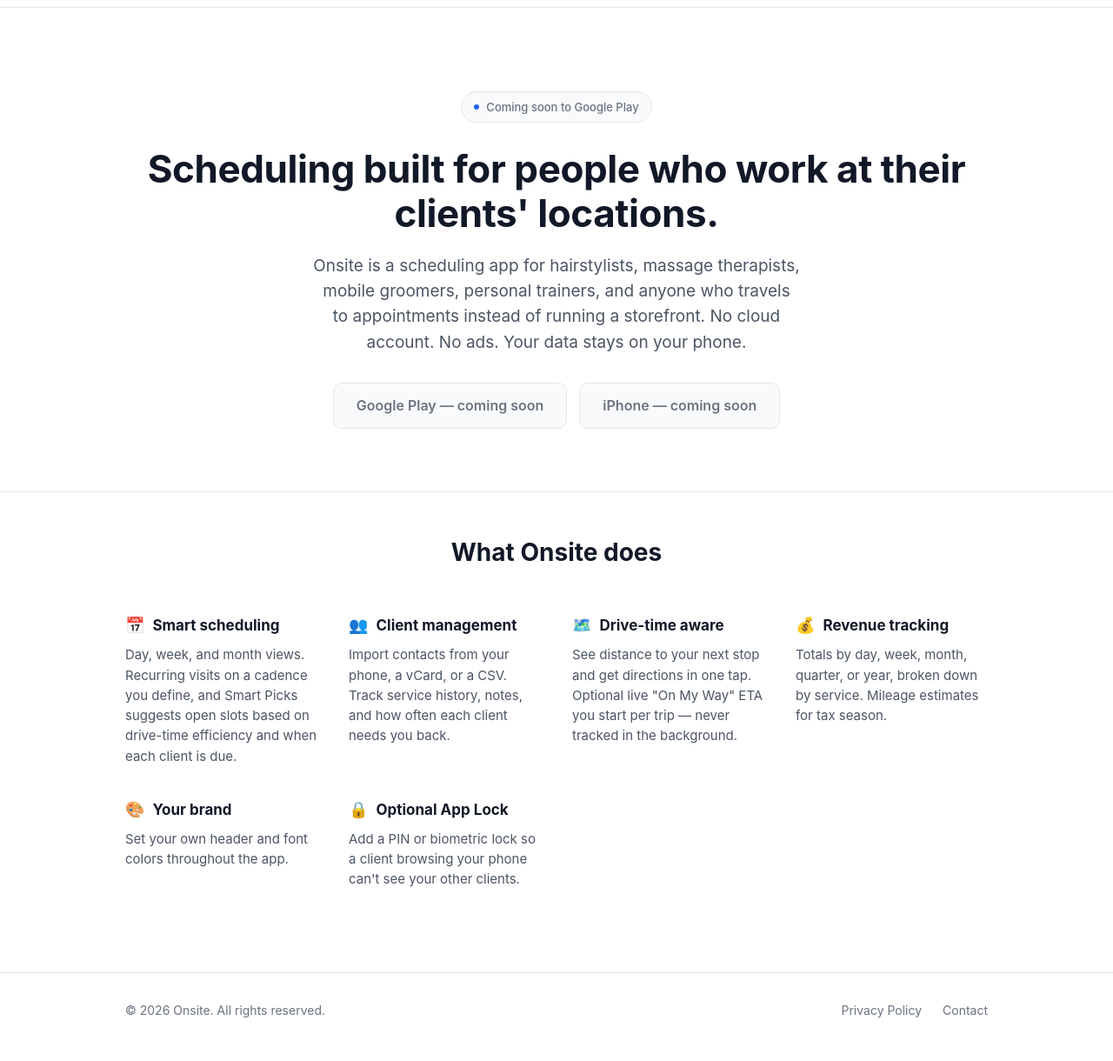
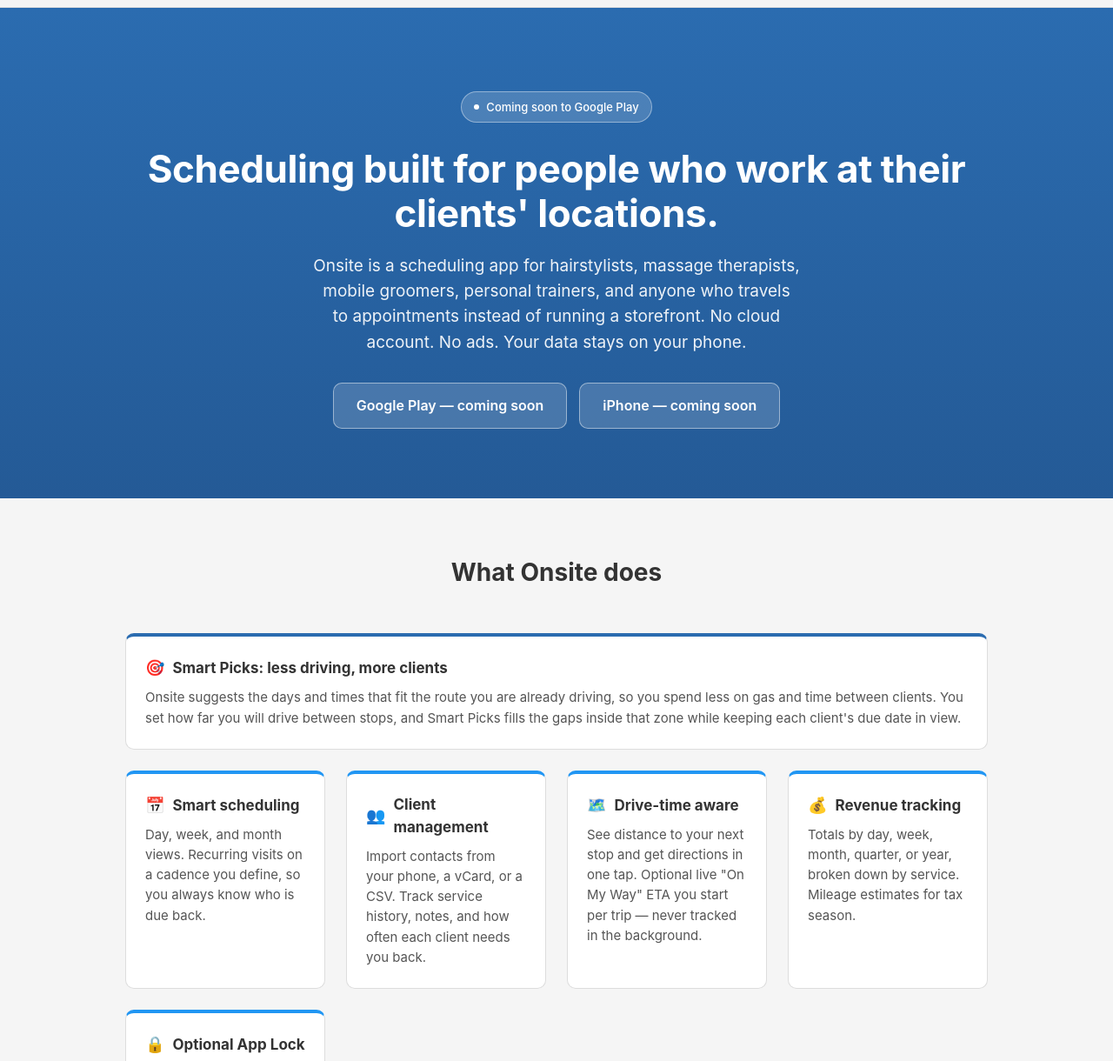
Before and after one commit to onsiteapp/onsiteapp.github.io, a plain HTML site: page index.html in a window 1280 px wide. Shown: the part 69-1289 px from the top of the page at 87% size. Drawn offline with Linux system fonts and the light colour scheme.

Commit message:
Add files via upload
added app colors

```diff
--- a/index.html
+++ b/index.html
@@ -46,8 +46,12 @@
     <h2>What Onsite does</h2>
     <div class="feature-grid">
       <div class="feature-card">
+        <h3><span class="feature-icon">🎯</span> Smart Picks: less driving, more clients</h3>
+        <p>Onsite suggests the days and times that fit the route you are already driving, so you spend less on gas and time between clients. You set how far you will drive between stops, and Smart Picks fills the gaps inside that zone while keeping each client's due date in view.</p>
+      </div>
+      <div class="feature-card">
         <h3><span class="feature-icon">📅</span> Smart scheduling</h3>
-        <p>Day, week, and month views. Recurring visits on a cadence you define, and Smart Picks suggests open slots based on drive-time efficiency and when each client is due.</p>
+        <p>Day, week, and month views. Recurring visits on a cadence you define, so you always know who is due back.</p>
       </div>
       <div class="feature-card">
         <h3><span class="feature-icon">👥</span> Client management</h3>
@@ -60,10 +64,6 @@
       <div class="feature-card">
         <h3><span class="feature-icon">💰</span> Revenue tracking</h3>
         <p>Totals by day, week, month, quarter, or year, broken down by service. Mileage estimates for tax season.</p>
-      </div>
-      <div class="feature-card">
-        <h3><span class="feature-icon">🎨</span> Your brand</h3>
-        <p>Set your own header and font colors throughout the app.</p>
       </div>
       <div class="feature-card">
         <h3><span class="feature-icon">🔒</span> Optional App Lock</h3>
--- a/style.css
+++ b/style.css
@@ -1,11 +1,14 @@
+/* The app's palette (see docs/APP_COLORS.md). */
 :root {
-  --accent: #2563eb;
-  --ink: #111827;
-  --ink-soft: #4b5563;
-  --muted: #6b7280;
-  --line: #e5e7eb;
+  --accent: #2196f3;      /* primary blue: buttons, accents */
+  --accent-deep: #2b6cb0; /* secondary blue: hero (white text passes contrast here) */
+  --brand: #2563eb;       /* the pin mark only */
+  --ink: #333333;
+  --ink-soft: #555555;
+  --muted: #666666;
+  --line: #dddddd;
   --bg: #ffffff;
-  --bg-soft: #f9fafb;
+  --bg-soft: #f5f5f5;     /* the app's header gray */
 }
 
 * {
@@ -32,6 +35,7 @@ body {
 
 /* Header / logo lockup */
 header.site {
+  background: var(--bg-soft);
   border-bottom: 1px solid var(--line);
 }
 
@@ -75,8 +79,10 @@ nav.site-nav a:hover {
 
 /* Hero */
 .hero {
-  padding: 96px 0 72px;
+  padding: 96px 0 80px;
   text-align: center;
+  background: linear-gradient(180deg, #2b6cb0 0%, #245a96 100%);
+  color: #ffffff;
 }
 
 .hero h1 {
@@ -88,7 +94,8 @@ nav.site-nav a:hover {
 
 .hero p.lede {
   font-size: 19px;
-  color: var(--ink-soft);
+  color: #ffffff;
+  opacity: 0.92;
   max-width: 560px;
   margin: 0 auto 32px;
 }
@@ -97,9 +104,9 @@ nav.site-nav a:hover {
   display: inline-flex;
   align-items: center;
   gap: 8px;
-  background: var(--bg-soft);
-  border: 1px solid var(--line);
-  color: var(--muted);
+  background: rgba(255, 255, 255, 0.16);
+  border: 1px solid rgba(255, 255, 255, 0.4);
+  color: #ffffff;
   font-size: 13px;
   font-weight: 500;
   padding: 7px 14px;
@@ -111,7 +118,7 @@ nav.site-nav a:hover {
   width: 6px;
   height: 6px;
   border-radius: 50%;
-  background: var(--accent);
+  background: #ffffff;
 }
 
 .platform-row {
@@ -133,16 +140,16 @@ nav.site-nav a:hover {
 }
 
 .btn.disabled {
-  background: var(--bg-soft);
-  color: var(--muted);
-  border: 1px solid var(--line);
+  background: rgba(255, 255, 255, 0.16);
+  color: #ffffff;
+  border: 1px solid rgba(255, 255, 255, 0.45);
   cursor: default;
 }
 
 /* Features */
 .features {
-  padding: 48px 0 96px;
-  border-top: 1px solid var(--line);
+  padding: 64px 0 96px;
+  background: var(--bg-soft);
 }
 
 .features h2 {
@@ -154,7 +161,21 @@ nav.site-nav a:hover {
 .feature-grid {
   display: grid;
   grid-template-columns: repeat(auto-fit, minmax(220px, 1fr));
-  gap: 36px;
+  gap: 24px;
+}
+
+.feature-card {
+  background: #ffffff;
+  border: 1px solid var(--line);
+  border-top: 4px solid var(--accent);
+  border-radius: 10px;
+  padding: 22px 22px 24px;
+}
+
+/* The lead feature spans the grid, in the app's primary blue. */
+.feature-card:first-child {
+  grid-column: 1 / -1;
+  border-top-color: var(--accent-deep);
 }
 
 .feature-card h3 {
@@ -177,7 +198,7 @@ nav.site-nav a:hover {
 
 /* Footer */
 footer.site {
-  border-top: 1px solid var(--line);
+  background: #333333;
   padding: 32px 0;
 }
 
@@ -188,17 +209,17 @@ footer.site {
   flex-wrap: wrap;
   gap: 16px;
   font-size: 14px;
-  color: var(--muted);
+  color: #dddddd;
 }
 
 .site-footer-inner a {
-  color: var(--muted);
+  color: #dddddd;
   margin-left: 20px;
   text-decoration: none;
 }
 
 .site-footer-inner a:hover {
-  color: var(--ink);
+  color: #ffffff;
 }
 
 /* Policy page */
```
Also changed, not shown: privacy.html (+3 -3 lines).
